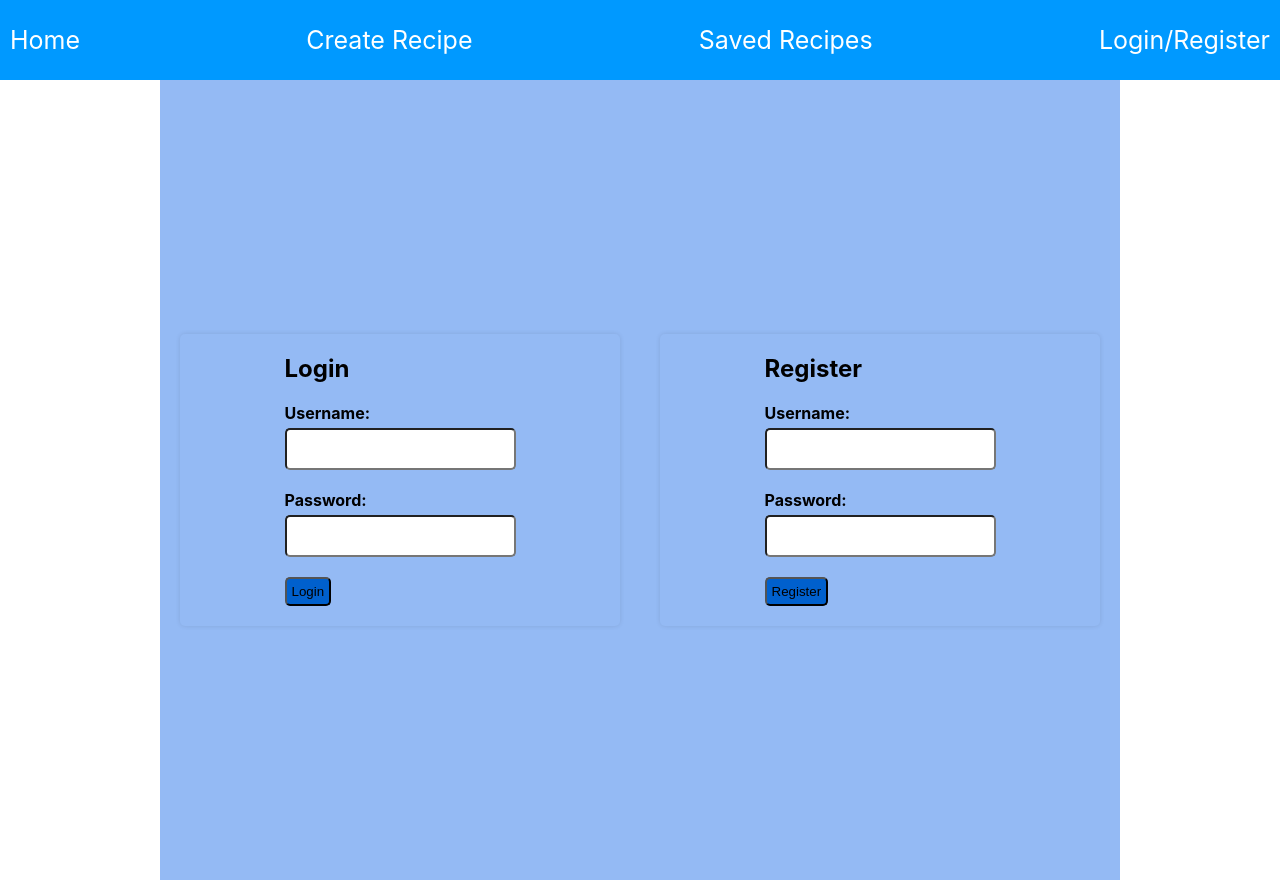
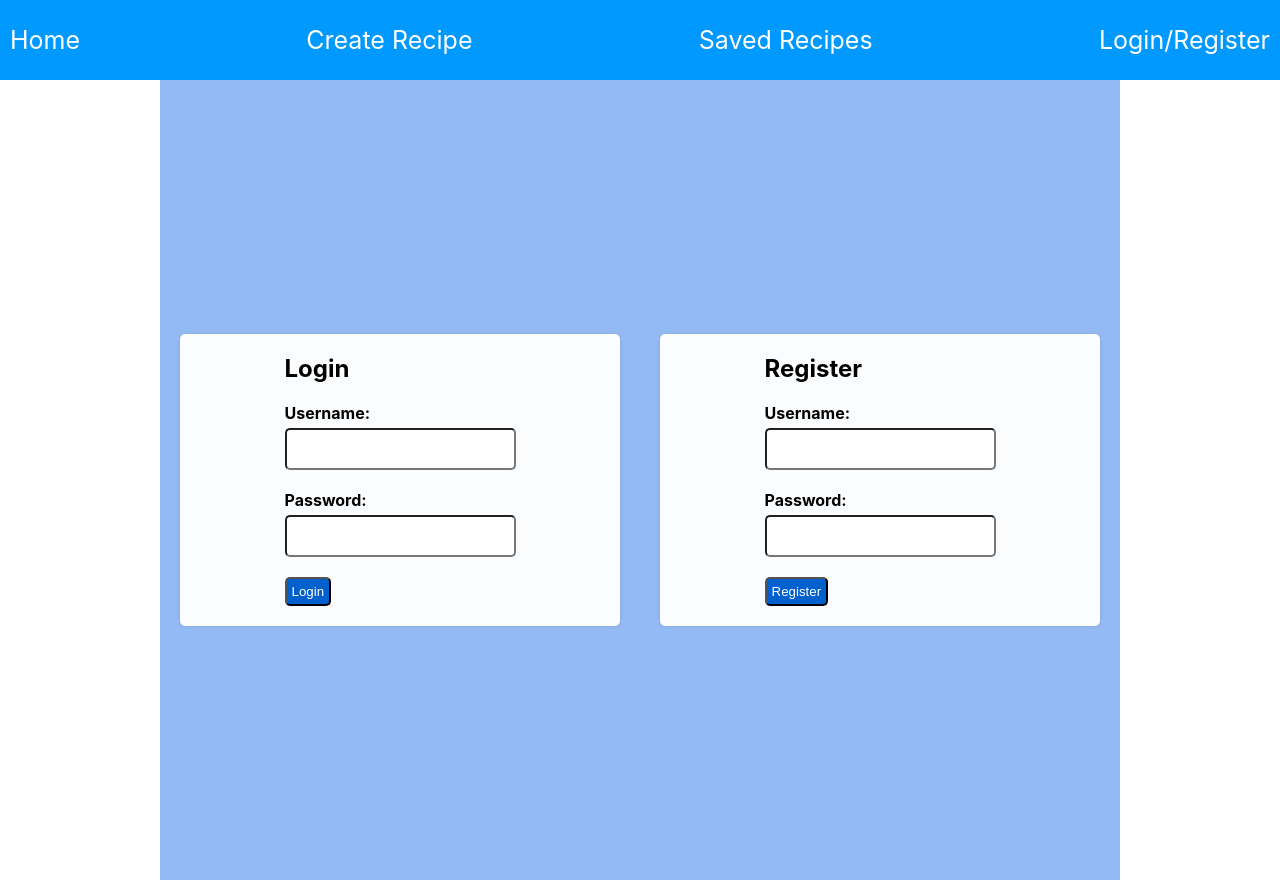
Before and after one commit to bharathv005/rec_client_frontend, a React (Create React App) app: page /auth in a window 1280 px wide. Built offline with nearby package versions, Linux system fonts and the light colour scheme.

Commit message:
frontend

```diff
--- a/src/App.css
+++ b/src/App.css
@@ -28,7 +28,7 @@ body {
   justify-content: center;
   align-items: center;
   padding: 20px;
-  background-color: rgb(148, 186, 244);
+  background-color: rgb(251, 252, 253);
   border-radius: 5px;
   box-shadow: 0 0 5px rgba(0, 0, 0, 0.1);
   margin: 20px;
@@ -137,4 +137,5 @@ button{
   cursor: pointer;
   border-radius: 5px;
   background-color: rgb(0, 96, 205);
+  color: white;
 }
```
